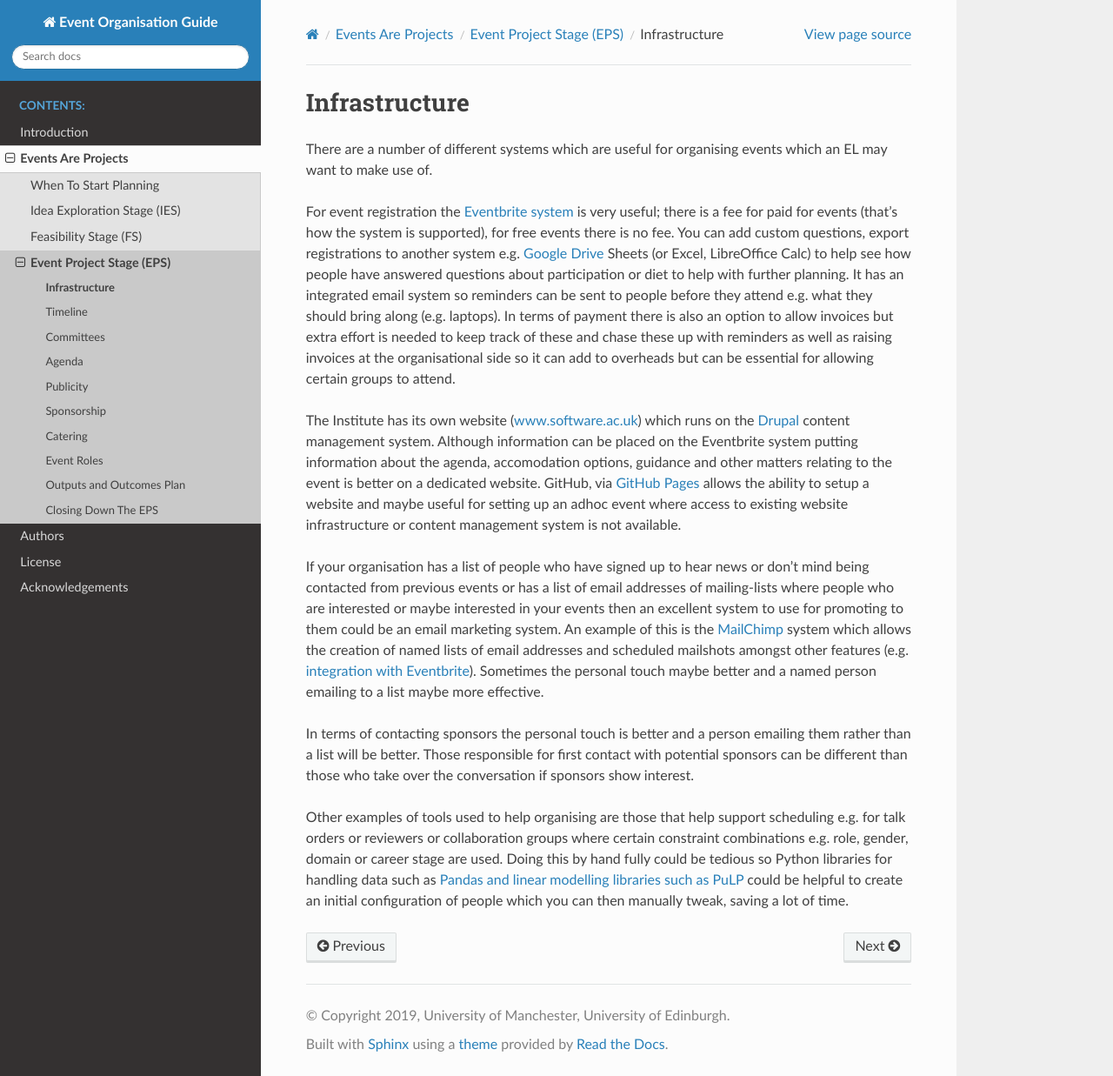
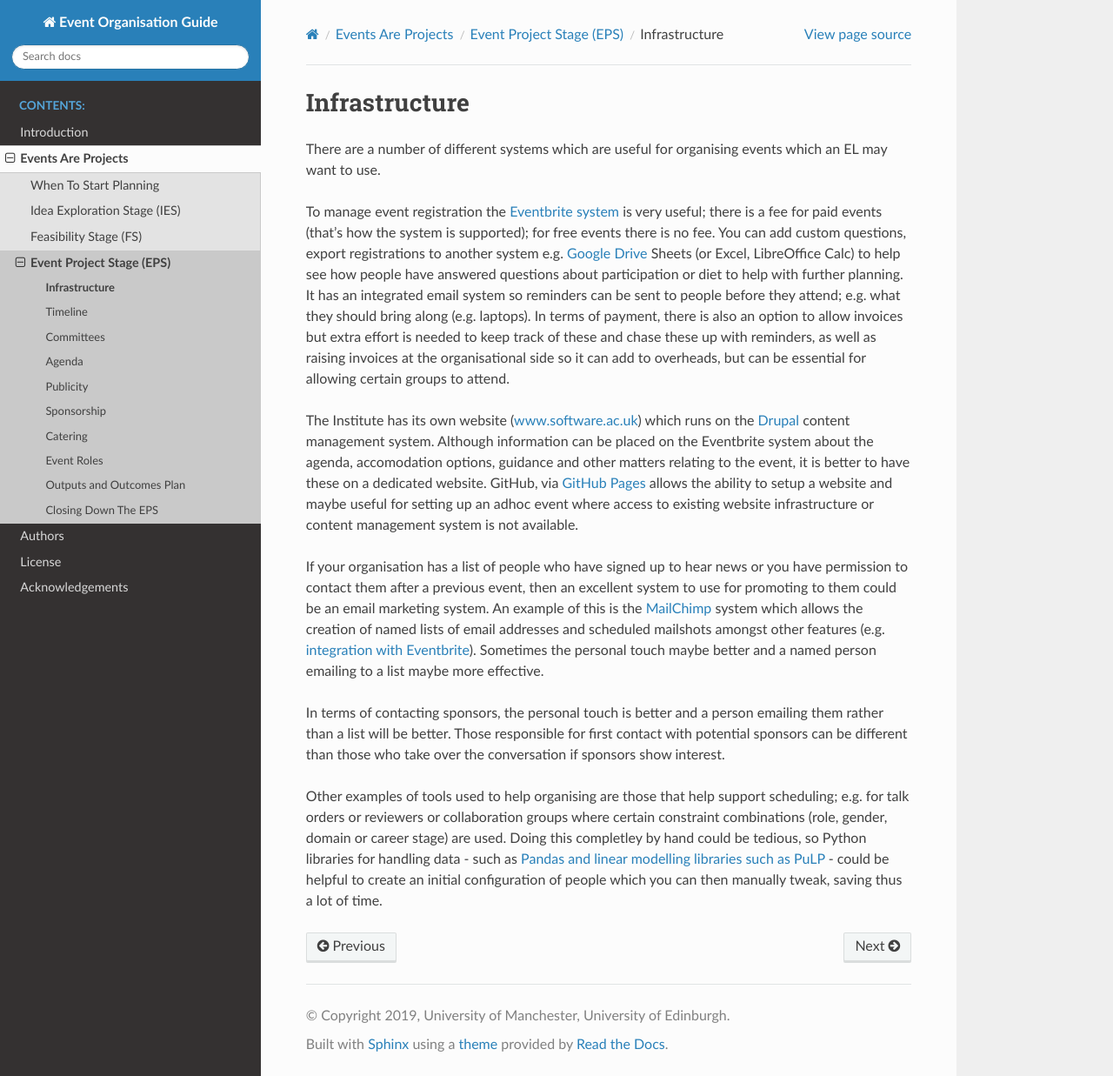
Before and after one commit to softwaresaved/event-organisation-guide, a Sphinx documentation site: the page built from docs/eog/eps-infrastructure.rst, in a window 1280 px wide and 1237 px high. Shown: the whole window at 87% size. Built offline with Sphinx 7.4.7 and the Read the Docs theme 2.0.0, drawn with Linux system fonts in a browser that asks for light colours.

Commit message:
Update eps-infrastructure.rst

```diff
--- a/docs/eog/eps-infrastructure.rst
+++ b/docs/eog/eps-infrastructure.rst
@@ -3,14 +3,14 @@
 Infrastructure
 ==============
 
-There are a number of different systems which are useful for organising events which an EL may want to make use of.
+There are a number of different systems which are useful for organising events which an EL may want to use.
 
-For event registration the `Eventbrite system <https://www.eventbrite.com/>`_ is very useful; there is a fee for paid for events (that’s how the system is supported), for free events there is no fee. You can add custom questions, export registrations to another system e.g. `Google Drive <https://drive.google.com/drive/my-drive>`_ Sheets (or Excel, LibreOffice Calc) to help see how people have answered questions about participation or diet to help with further planning. It has an integrated email system so reminders can be sent to people before they attend e.g. what they should bring along (e.g. laptops). In terms of payment there is also an option to allow invoices but extra effort is needed to keep track of these and chase these up with reminders as well as raising invoices at the organisational side so it can add to overheads but can be essential for allowing certain groups to attend.
+To manage event registration the `Eventbrite system <https://www.eventbrite.com/>`_ is very useful; there is a fee for paid events (that’s how the system is supported); for free events there is no fee. You can add custom questions, export registrations to another system e.g. `Google Drive <https://drive.google.com/drive/my-drive>`_ Sheets (or Excel, LibreOffice Calc) to help see how people have answered questions about participation or diet to help with further planning. It has an integrated email system so reminders can be sent to people before they attend; e.g. what they should bring along (e.g. laptops). In terms of payment, there is also an option to allow invoices but extra effort is needed to keep track of these and chase these up with reminders, as well as raising invoices at the organisational side so it can add to overheads, but can be essential for allowing certain groups to attend.
 
-The Institute has its own website (`www.software.ac.uk <https://www.software.ac.uk>`_) which runs on the `Drupal <https://www.drupal.org/>`_ content management system. Although information can be placed on the Eventbrite system putting information about the agenda, accomodation options, guidance and other matters relating to the event is better on a dedicated website. GitHub, via `GitHub Pages <https://pages.github.com/>`_ allows the ability to setup a website and maybe useful for setting up an adhoc event where access to existing website infrastructure or content management system is not available.
+The Institute has its own website (`www.software.ac.uk <https://www.software.ac.uk>`_) which runs on the `Drupal <https://www.drupal.org/>`_ content management system. Although information can be placed on the Eventbrite system about the agenda, accomodation options, guidance and other matters relating to the event, it is better to have these on a dedicated website. GitHub, via `GitHub Pages <https://pages.github.com/>`_ allows the ability to setup a website and maybe useful for setting up an adhoc event where access to existing website infrastructure or content management system is not available.
 
-If your organisation has a list of people who have signed up to hear news or don’t mind being contacted from previous events or has a list of email addresses of mailing-lists  where people who are interested or maybe interested in your events then an excellent system to use for promoting to them could be an email marketing system. An example of this is the `MailChimp <https://mailchimp.com/>`_ system which allows the creation of named lists of email addresses and scheduled mailshots amongst other features (e.g. `integration with Eventbrite <https://docs.google.com/document/d/1jF478TeevvO9BMRIIKTQYEmzIaec10dLuypTtNAxq4U/edit#>`_). Sometimes the personal touch maybe better and a named person emailing to a list maybe more effective.
+If your organisation has a list of people who have signed up to hear news or you have permission to contact them after a previous event, then an excellent system to use for promoting to them could be an email marketing system. An example of this is the `MailChimp <https://mailchimp.com/>`_ system which allows the creation of named lists of email addresses and scheduled mailshots amongst other features (e.g. `integration with Eventbrite <https://docs.google.com/document/d/1jF478TeevvO9BMRIIKTQYEmzIaec10dLuypTtNAxq4U/edit#>`_). Sometimes the personal touch maybe better and a named person emailing to a list maybe more effective.
 
-In terms of contacting sponsors the personal touch is better and a person emailing them rather than a list will be better. Those responsible for first contact with potential sponsors can be different than those who take over the conversation if sponsors show interest.
+In terms of contacting sponsors, the personal touch is better and a person emailing them rather than a list will be better. Those responsible for first contact with potential sponsors can be different than those who take over the conversation if sponsors show interest.
 
-Other examples of tools used to help organising are those that help support scheduling e.g. for talk orders or reviewers or collaboration groups where certain constraint combinations e.g. role, gender, domain or career stage are used. Doing this by hand fully could be tedious so Python libraries for handling data such as `Pandas and linear modelling libraries such as PuLP <https://www.software.ac.uk/blog/2017-12-18-assigning-fellowship-programme-2018-applications-reviewers>`_ could be helpful to create an initial configuration of people which you can then manually tweak, saving a lot of time.
+Other examples of tools used to help organising are those that help support scheduling; e.g. for talk orders or reviewers or collaboration groups where certain constraint combinations (role, gender, domain or career stage) are used. Doing this completley by hand could be tedious, so Python libraries for handling data - such as `Pandas and linear modelling libraries such as PuLP <https://www.software.ac.uk/blog/2017-12-18-assigning-fellowship-programme-2018-applications-reviewers>`_ - could be helpful to create an initial configuration of people which you can then manually tweak, saving thus a lot of time.
```
